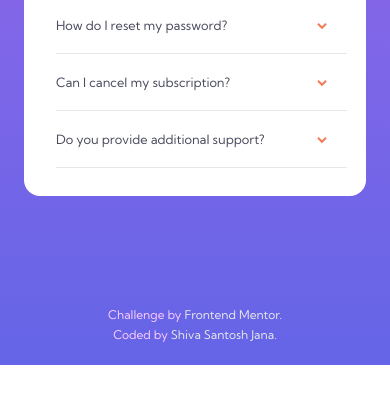
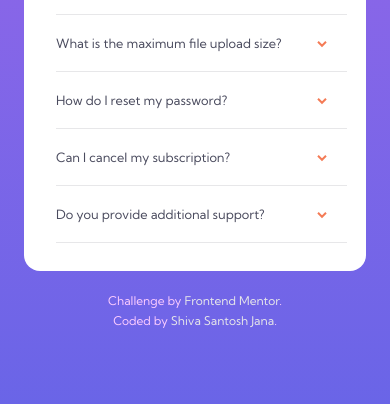
Before and after one commit to santu369/frontendmentor-faq-accordion-card-with-js, a plain HTML site: page index.html in a window 390 px wide. Shown: the part 538-942 px from the top of the page. Before the commit the page ends 903 px from the top, so only its background shows below. Drawn offline with Linux system fonts and the light colour scheme.

Commit message:
updated mobile layout

```diff
--- a/style.css
+++ b/style.css
@@ -24,7 +24,6 @@
 body {
   font-family: "Kumbh Sans", Helvetica, sans-serif;
   background-image: linear-gradient(var(--bg-violet), var(--bg-blue));
-  font-size: 18px;
   overflow: hidden;
   display: flex;
   justify-content: center;
@@ -108,7 +107,6 @@ h1 {
   margin-right: 5vw;
   font-weight: 400;
   overflow: auto;
-  /* min-height: 507px; */
   height: 507px;
 }
 
@@ -192,7 +190,7 @@ h1 {
   }
 
   .box-wrapper {
-    top: 33vh;
+    top: 36vh;
   }
 }
 
@@ -201,7 +199,9 @@ h1 {
 @media screen and (max-width: 425px) {
   body {
     overflow: visible;
-    margin-top: 15vw;
+    display: flex;
+    flex-direction: column;
+    margin: 20vh 24px 0 24px;
   }
 
   .card {
@@ -253,7 +253,12 @@ h1 {
     margin-left: 2rem;
   }
 
+  .question p {
+    margin-right: 10px;
+  }
+
   .attribution {
-    margin-bottom: -10vw;
+    position: relative;
+    margin-top: 20px;
   }
 }
```
